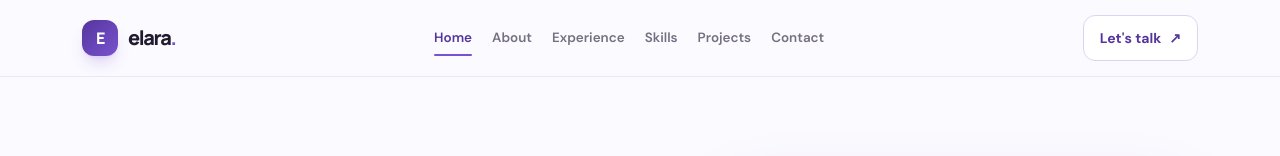
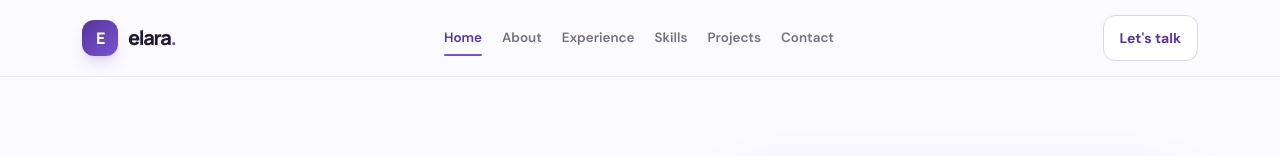
Before and after one commit to EllaUktolseja/elara, a React (Vite) app: page / in a window 1280 px wide. Shown: the top 156 px of the page. Built offline with nearby package versions, Linux system fonts and the light colour scheme.

Commit message:
style: simplify CTA labels to text-only

```diff
--- a/src/components/common/Navbar.jsx
+++ b/src/components/common/Navbar.jsx
@@ -46,7 +46,7 @@ export default function Navbar() {
         </div>
 
         <NavLink className="inline-flex shrink-0 items-center gap-2 rounded-xl border border-[#ddd3f5] bg-white px-4 py-3 text-sm font-bold text-purple-dark transition hover:-translate-y-0.5 hover:bg-lilac max-md:ml-auto max-md:hidden" to="/contact">
-          Let&apos;s talk <span aria-hidden="true">↗</span>
+          Let&apos;s talk
         </NavLink>
       </nav>
     </header>
```
